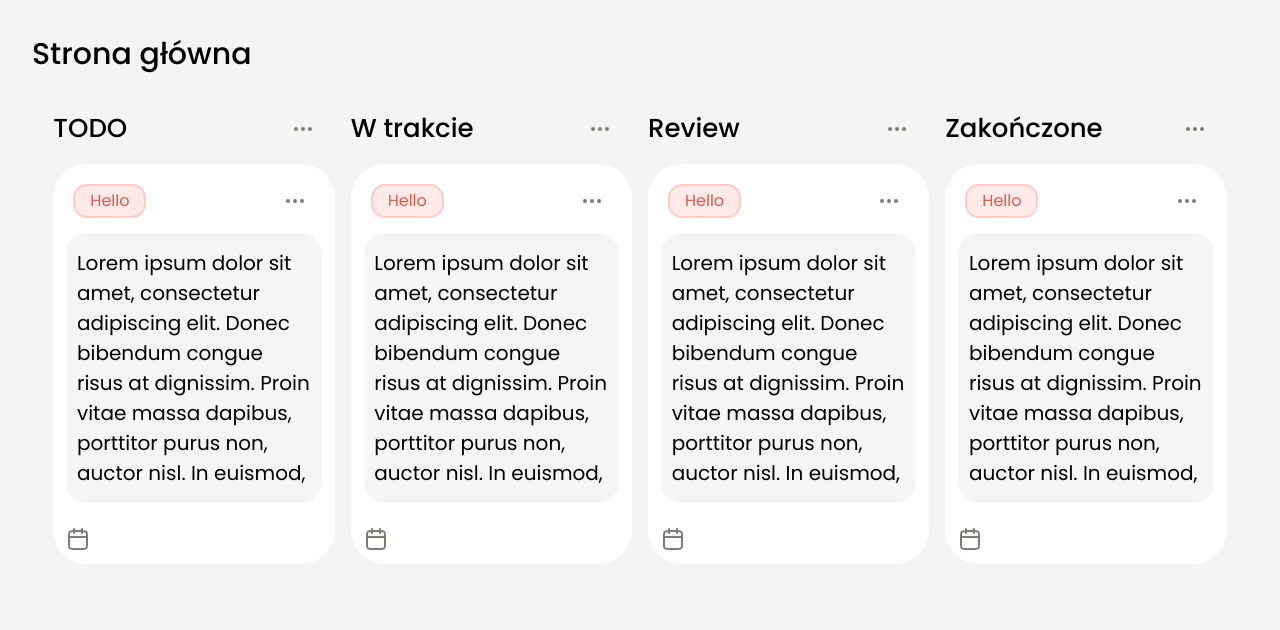
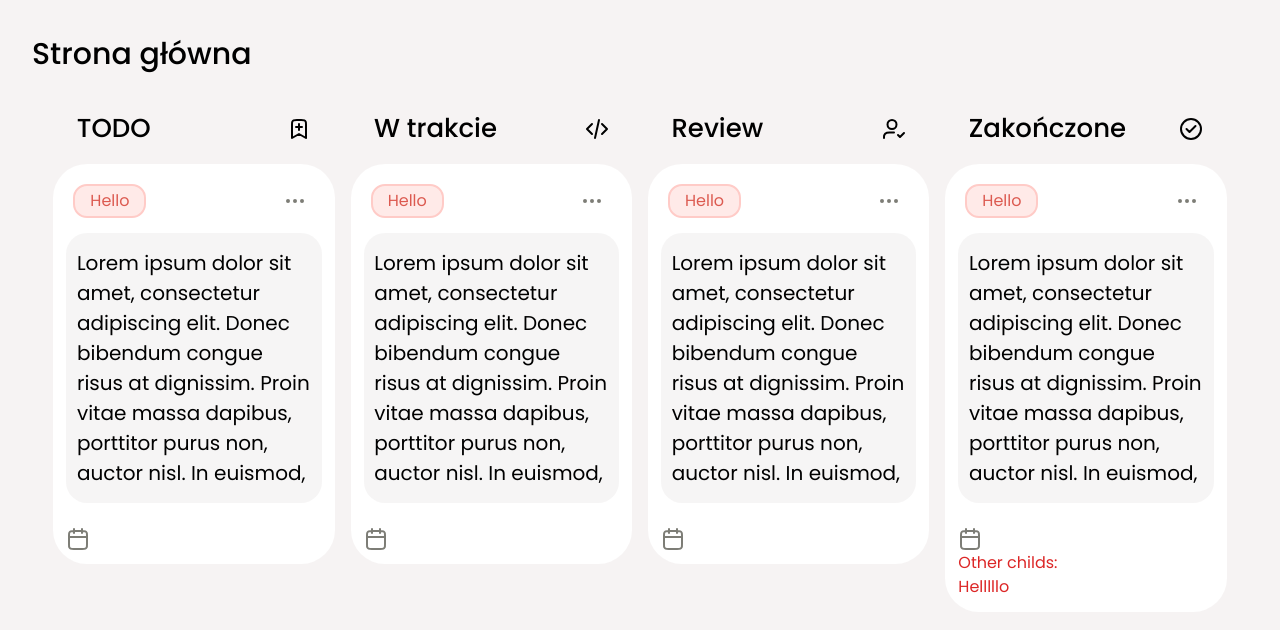
Before and after one commit to Tnovyloo/Internet-Technologies, a Next.js app in the folder frontend/task-management-frontend/: page / in a window 1280 px wide. Shown: the top 630 px of the page. Built offline with nearby package versions, Linux system fonts and the light colour scheme.

Commit message:
Learning how childrens in React works, making an Icon component that is children of Card component

```diff
--- a/frontend/task-management-frontend/src/app/components/card.jsx
+++ b/frontend/task-management-frontend/src/app/components/card.jsx
@@ -1,17 +1,26 @@
+import React from "react"
+import Icon from "./icon"
 
+export default function Card({children, data, title}) {
+  // Children of Card component only uses
 
-export default function Card(props) {
+  const icons = React.Children.toArray(children).filter(
+    (child) => child.type === Icon // Get all Icon compononents
+  )
+
 
   return(
     <div className="">
-      <div className={`flex flex-row justify-between mb-4`}>
-        <p className={`text-[22px] md:text-[26px] text-black font-[500] text-left w-full`}>{props.title}</p>
-        <div className={`my-auto mr-5`}>
-          <svg className={`stroke-gray-200`} width="24" height="24" viewBox="0 0 24 24" fill="none" xmlns="http://www.w3.org/2000/svg">
+      <div className={`flex flex-row justify-between mb-4 w-10/12 mx-auto`}>
+        <p className={`text-[22px] md:text-[26px] text-black font-[500] text-left w-full`}>{title}</p>
+        <div className={`my-auto`}>
+          {/* <svg className={`stroke-gray-200`} width="24" height="24" viewBox="0 0 24 24" fill="none" xmlns="http://www.w3.org/2000/svg">
             <path d="M12 13C12.5523 13 13 12.5523 13 12C13 11.4477 12.5523 11 12 11C11.4477 11 11 11.4477 11 12C11 12.5523 11.4477 13 12 13Z" strokeWidth="2" strokeLinecap="round" strokeLinejoin="round"/>
             <path d="M19 13C19.5523 13 20 12.5523 20 12C20 11.4477 19.5523 11 19 11C18.4477 11 18 11.4477 18 12C18 12.5523 18.4477 13 19 13Z" strokeWidth="2" strokeLinecap="round" strokeLinejoin="round"/>
             <path d="M5 13C5.55228 13 6 12.5523 6 12C6 11.4477 5.55228 11 5 11C4.44772 11 4 11.4477 4 12C4 12.5523 4.44772 13 5 13Z" strokeWidth="2" strokeLinecap="round" strokeLinejoin="round"/>
-          </svg>
+          </svg> */}
+
+          {icons}
         </div>
       </div>
 
@@ -22,6 +31,8 @@ export default function Card(props) {
         <div className={`flex flex-row mt-[20px] mx-[20px] justify-between skeleton-50`}>
           <div className={`rounded-[14px] bg-accentColor-100 border-accentColor-200 border-[2px]`}>
             <p className={`px-[15px] py-[3px] text-accentColor-400`}>Hello</p>
+          </div>
+          <div>
           </div>
           <div className={`my-auto mr-2`}>
             <svg className={`stroke-gray-200`} width="24" height="24" viewBox="0 0 24 24" fill="none" xmlns="http://www.w3.org/2000/svg">
@@ -43,6 +54,10 @@ export default function Card(props) {
             <path d="M21 10H3M16 2V6M8 2V6M7.8 22H16.2C17.8802 22 18.7202 22 19.362 21.673C19.9265 21.3854 20.3854 20.9265 20.673 20.362C21 19.7202 21 18.8802 21 17.2V8.8C21 7.11984 21 6.27976 20.673 5.63803C20.3854 5.07354 19.9265 4.6146 19.362 4.32698C18.7202 4 17.8802 4 16.2 4H7.8C6.11984 4 5.27976 4 4.63803 4.32698C4.07354 4.6146 3.6146 5.07354 3.32698 5.63803C3 6.27976 3 7.11984 3 8.8V17.2C3 18.8802 3 19.7202 3.32698 20.362C3.6146 20.9265 4.07354 21.3854 4.63803 21.673C5.27976 22 6.11984 22 7.8 22Z" strokeWidth="2" strokeLinecap="round" strokeLinejoin="round"/>
           </svg>
 
+          {React.Children.toArray(children).map(
+            (child) => child.type !== Icon ? (<div className="text-red-600">Other childs: {child}</div>) : console.log('Icon child')
+          )}
+
         </div>
       </div>
     </div>
--- /dev/null
+++ b/frontend/task-management-frontend/src/app/components/icon.jsx
@@ -0,0 +1,8 @@
+
+export default function Icon({children}) {
+  return(
+    <div>
+      {children}
+    </div>
+  )
+}
--- a/frontend/task-management-frontend/src/app/page.js
+++ b/frontend/task-management-frontend/src/app/page.js
@@ -1,6 +1,7 @@
 import Image from "next/image";
 import Card from "./components/card";
 import Head from "next/head";
+import Icon from "./components/icon";
 
 export default function Home() {
   return (
@@ -20,10 +21,46 @@ export default function Home() {
 
         {/* Columns */}
         {/* TODO fetch it from backend and send proper card data to show it to user. */}
-        <Card title={`TODO`}/>
-        <Card title={`W trakcie`}/>
-        <Card title={`Review`}/>
-        <Card title={`Zakończone`}/>
+        <Card title={`TODO`}>
+          <Icon>
+            <svg width="24" height="24" viewBox="0 0 24 24" fill="none" xmlns="http://www.w3.org/2000/svg">
+              <path d="M12 13V7M9 10H15M19 21V7.8C19 6.11984 19 5.27976 18.673 4.63803C18.3854 4.07354 17.9265 3.6146 17.362 3.32698C16.7202 3 15.8802 3 14.2 3H9.8C8.11984 3 7.27976 3 6.63803 3.32698C6.07354 3.6146 5.6146 4.07354 5.32698 4.63803C5 5.27976 5 6.11984 5 7.8V21L12 17L19 21Z" stroke="black" strokeWidth="2" strokeLinecap="round" strokeLinejoin="round"/>
+            </svg>
+
+          </Icon>
+        </Card>
+
+
+        <Card title={`W trakcie`}>
+          <Icon>
+            <svg width="24" height="24" viewBox="0 0 24 24" fill="none" xmlns="http://www.w3.org/2000/svg">
+              <path d="M17 17L22 12L17 7M7 7L2 12L7 17M14 3L10 21" stroke="black" strokeWidth="2" strokeLinecap="round" strokeLinejoin="round"/>
+            </svg>
+
+          </Icon>
+        </Card>
+
+
+        <Card title={`Review`}>
+          <Icon>
+            <svg width="24" height="24" viewBox="0 0 24 24" fill="none" xmlns="http://www.w3.org/2000/svg">
+              <path d="M12 15.5H7.5C6.10444 15.5 5.40665 15.5 4.83886 15.6722C3.56045 16.06 2.56004 17.0605 2.17224 18.3389C2 18.9067 2 19.6044 2 21M16 18L18 20L22 16M14.5 7.5C14.5 9.98528 12.4853 12 10 12C7.51472 12 5.5 9.98528 5.5 7.5C5.5 5.01472 7.51472 3 10 3C12.4853 3 14.5 5.01472 14.5 7.5Z" stroke="black" strokeWidth="2" strokeLinecap="round" strokeLinejoin="round"/>
+            </svg>
+          </Icon>
+
+        </Card>
+
+        <Card title={`Zakończone`} data={null}>
+          <Icon key={'svg'}>
+            <svg width="24" height="24" viewBox="0 0 24 24" fill="none" xmlns="http://www.w3.org/2000/svg">
+              <path d="M7.5 12L10.5 15L16.5 9M22 12C22 17.5228 17.5228 22 12 22C6.47715 22 2 17.5228 2 12C2 6.47715 6.47715 2 12 2C17.5228 2 22 6.47715 22 12Z" stroke="black" strokeWidth="2" strokeLinecap="round" strokeLinejoin="round"/>
+            </svg>
+          </Icon>
+
+          <div key={'div'}>
+            Helllllo
+          </div>
+        </Card>
 
       </div>
 
```
